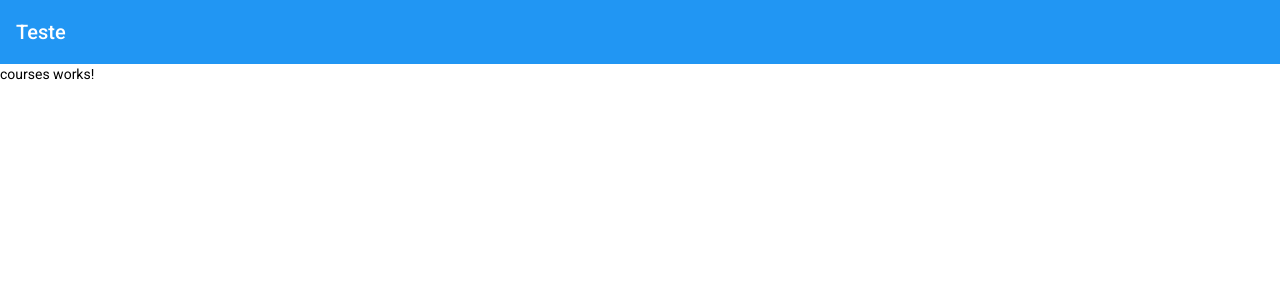
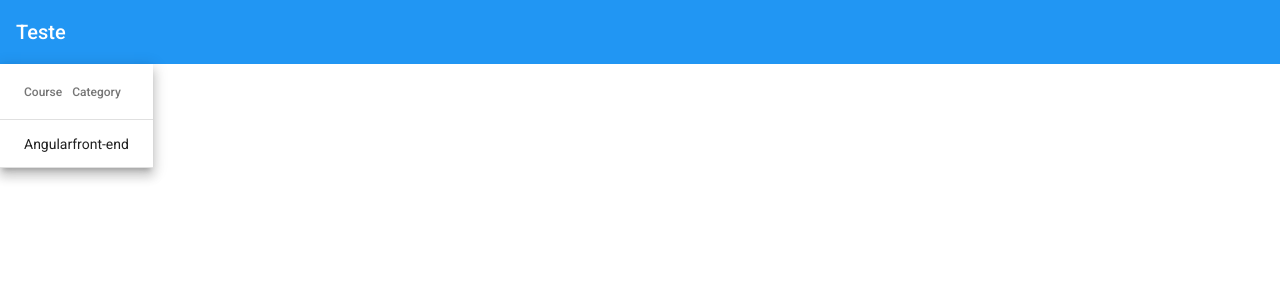
Before and after one commit to Rafiere/course_youtube_crud-angular-e-spring, an Angular app: page /courses in a window 1280 px wide. Shown: the top 300 px of the page. Built offline with nearby package versions, Linux system fonts and the light colour scheme.

Commit message:
feat: add table component

```diff
--- a/src/app/courses/courses/courses.component.html
+++ b/src/app/courses/courses/courses.component.html
@@ -1 +1,20 @@
-<p>courses works!</p>
+<table mat-table [dataSource]="courses" class="mat-elevation-z8">
+
+  <!--- Note that these columns can be defined in any order.
+        The actual rendered columns are set as a property on the row definition" -->
+
+  <!-- Name Column -->
+  <ng-container matColumnDef="name">
+    <th mat-header-cell *matHeaderCellDef>Course</th>
+    <td mat-cell *matCellDef="let course"> {{course.name}} </td>
+  </ng-container>
+
+  <!-- Category Column -->
+  <ng-container matColumnDef="category">
+    <th mat-header-cell *matHeaderCellDef>Category</th>
+    <td mat-cell *matCellDef="let course"> {{course.category}} </td>
+  </ng-container>
+
+  <tr mat-header-row *matHeaderRowDef="displayedColumns"></tr>
+  <tr mat-row *matRowDef="let row; columns: displayedColumns;"></tr>
+</table>
--- a/src/app/courses/courses/courses.component.ts
+++ b/src/app/courses/courses/courses.component.ts
@@ -1,4 +1,5 @@
 import { Component, OnInit } from '@angular/core';
+import {Course} from "../models/course";
 
 @Component({
   selector: 'app-courses',
@@ -7,6 +8,10 @@ import { Component, OnInit } from '@angular/core';
 })
 export class CoursesComponent implements OnInit {
 
+  courses: Course[]  = [{
+    _id: "1", name: "Angular", category: "front-end"
+  }];
+  displayedColumns = ['name', 'category']
   constructor() { }
 
   ngOnInit(): void {
--- /dev/null
+++ b/src/app/courses/models/course.ts
@@ -0,0 +1,12 @@
+
+/* Essa interface representará um curso. Ela existe apenas em tempo de desenvolvimento. Quando for
+* transpilado para o JavaScript, não teremos essa interface. */
+
+/* Só devemos ter uma classe caso tenhamos uma lógica que deva ser inserida dentro do modelo. */
+export interface Course {
+
+  _id: string;
+  name: string;
+  category: string;
+
+}
```
Also changed, not shown: src/app/courses/courses.module.ts (+9 -6 lines).
